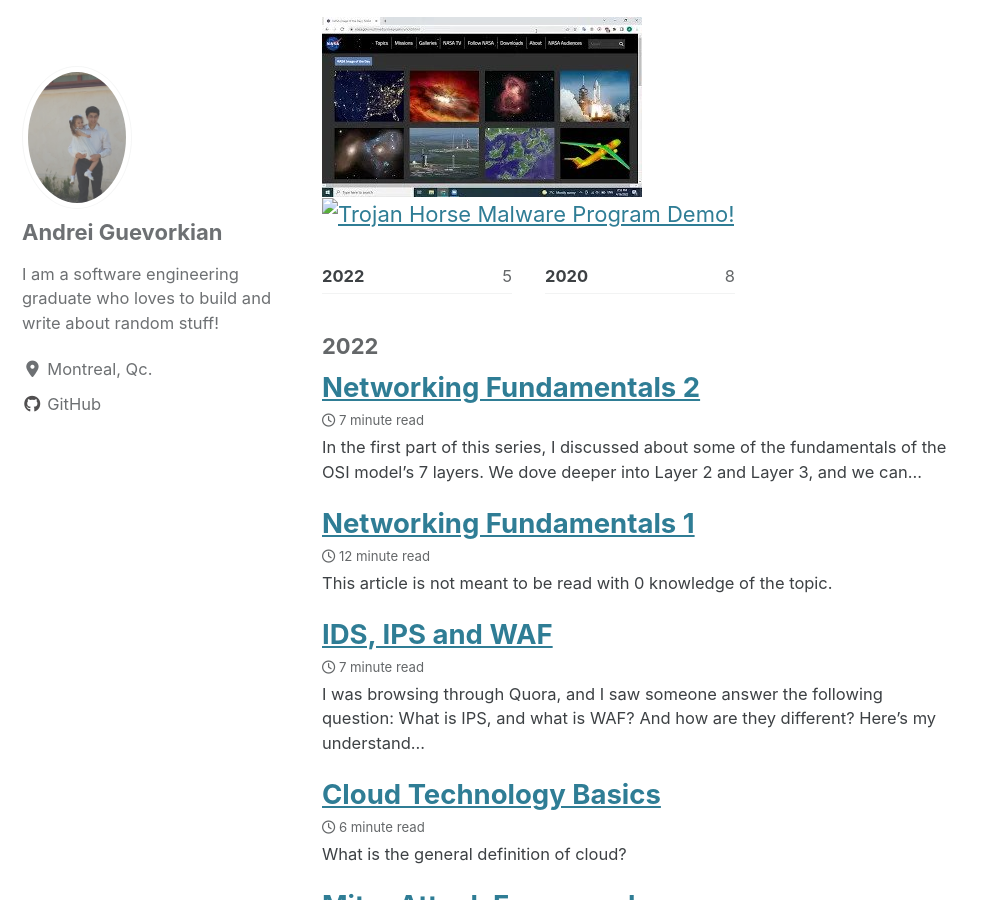
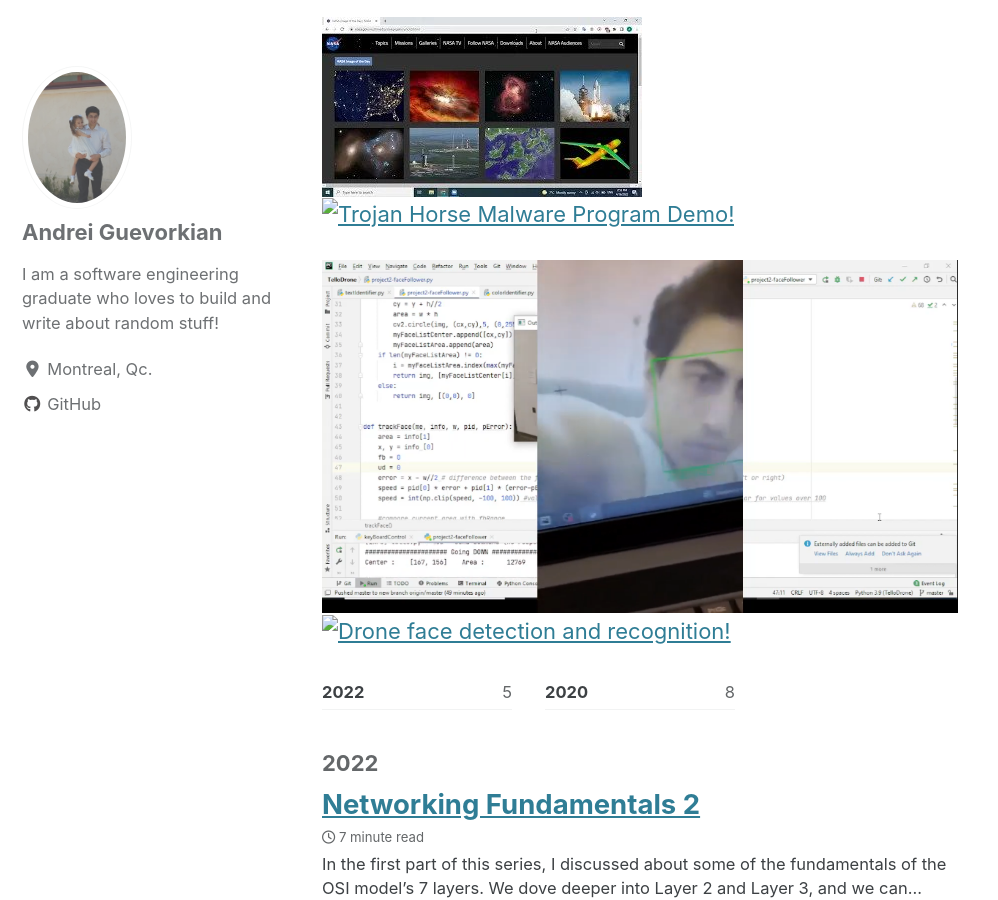
Before and after one commit to andreigue/andreigue.github.io, a Jekyll site: the page built from _pages/projects.md, in a window 1280 px wide and 900 px high, scrolled down 435 px. Shown: the whole window, without its empty margins (0-998 px from the left). Built offline with Jekyll 4.4.1, drawn with Linux system fonts in a browser that asks for light colours; cached includes are drawn as plain includes; nearby versions of some CDN libraries.

Commit message:
added new proj

```diff
--- a/_pages/projects.md
+++ b/_pages/projects.md
@@ -14,3 +14,6 @@ header:
 
 [![View of networks](..\images\proj2.jpg)](https://youtu.be/ShEX6RL_HXA)
 [![Trojan Horse Malware Program Demo!]()](https://youtu.be/ShEX6RL_HXA)
+
+[![View of networks](..\images\proj3.PNG)](https://www.youtube.com/watch?v=DtjMIZjkW-o)
+[![Drone face detection and recognition!]()](https://www.youtube.com/watch?v=DtjMIZjkW-o)
```
Also changed, not shown: images/proj3.PNG (added).
